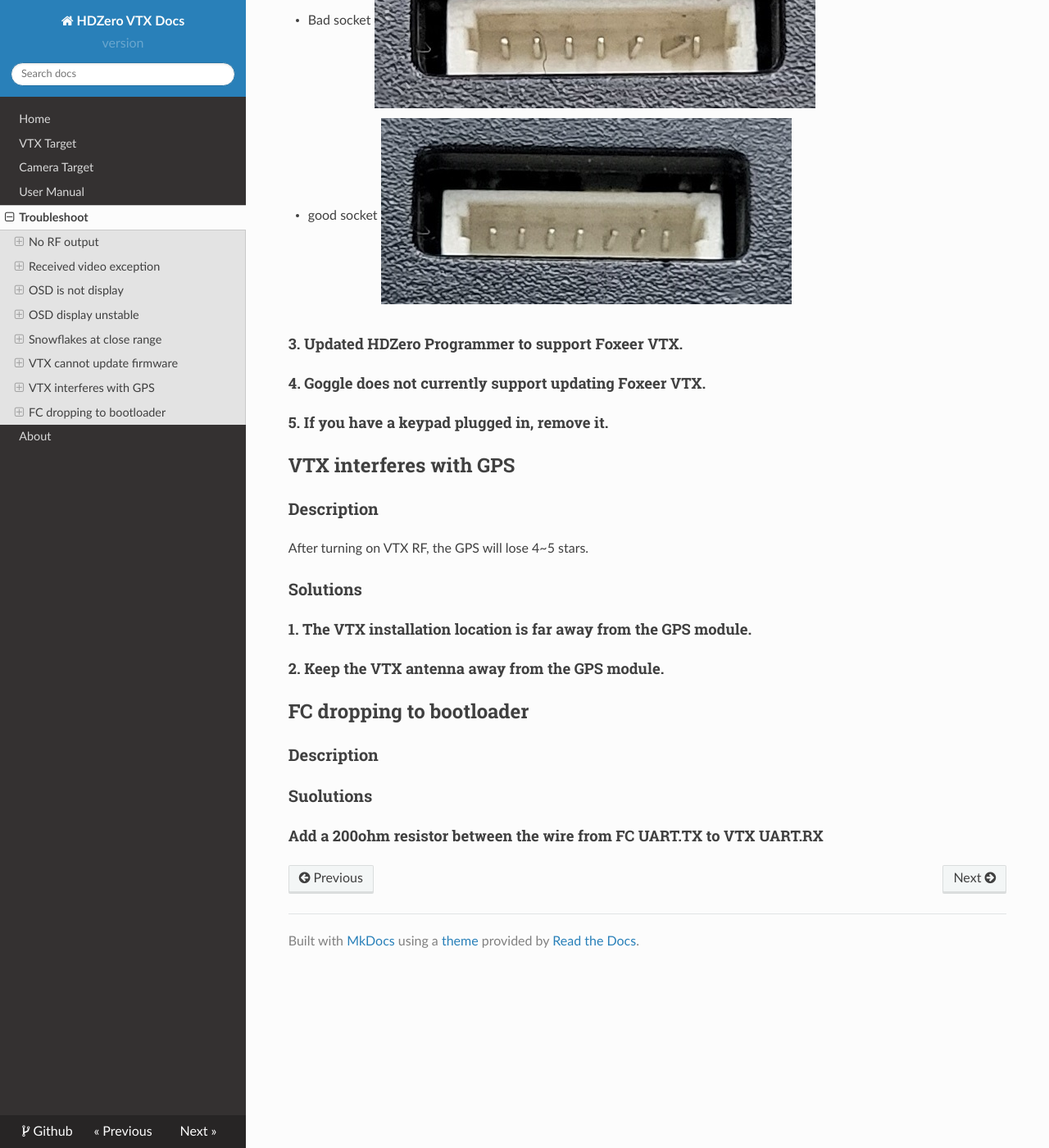
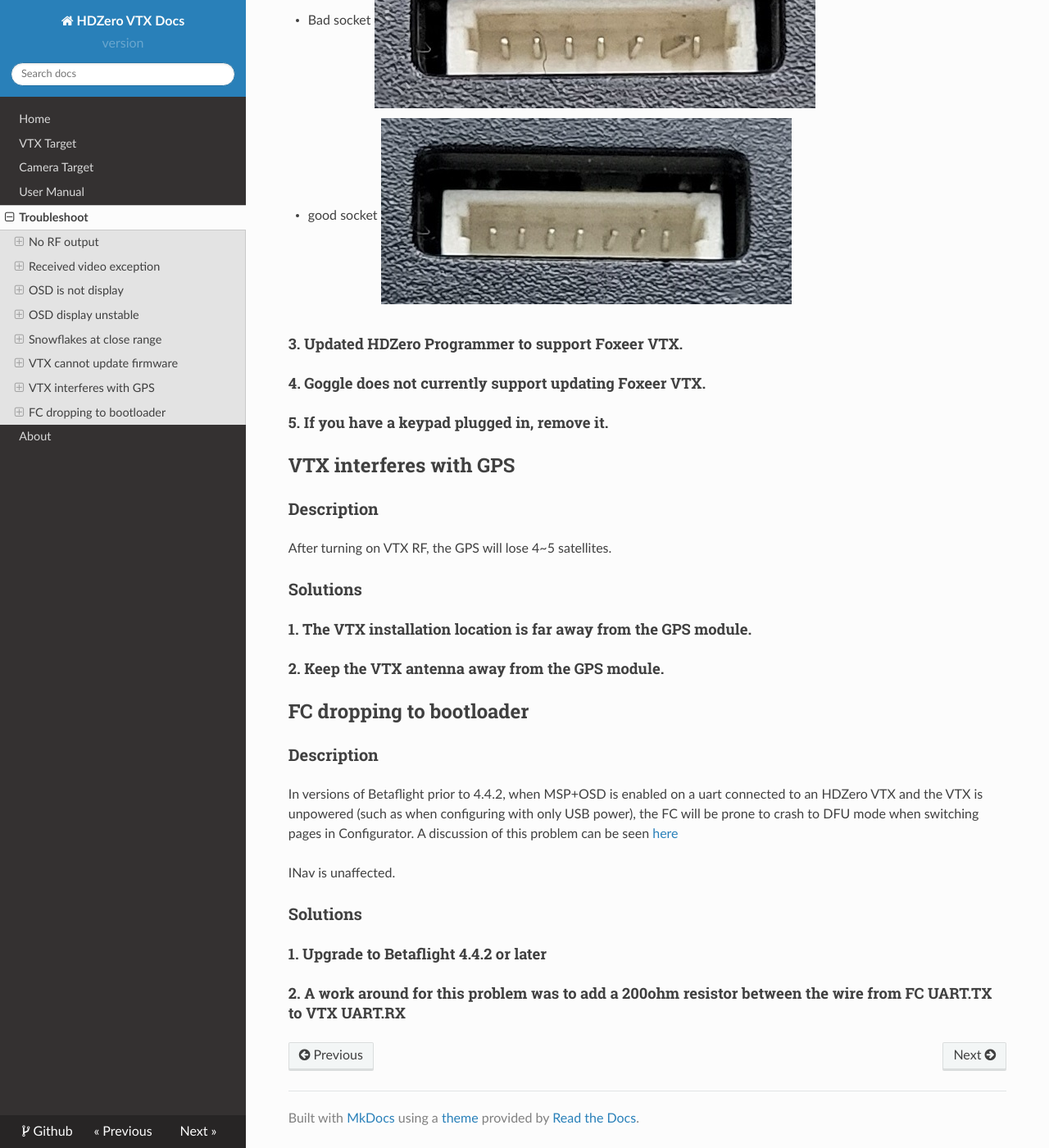
Before and after one commit to hd-zero/hdzero-vtx-docs, an MkDocs documentation site: the page built from docs/vtx_troubleshoot.md, in a window 1280 px wide and 1400 px high, scrolled down 11651 px. Shown: the whole window at 82% size. Built offline with MkDocs 1.6.1, drawn with Linux system fonts in a browser that asks for light colours; nearby versions of some CDN libraries.

Commit message:
Added more info, and corrected sockets table

```diff
--- a/docs/vtx_troubleshoot.md
+++ b/docs/vtx_troubleshoot.md
@@ -242,7 +242,7 @@ Make sure pit mode is off
 
 ### Description
 
-After turning on VTX RF, the GPS will lose 4~5 stars.
+After turning on VTX RF, the GPS will lose 4~5 satellites.
 
 ### Solutions
 
@@ -254,6 +254,13 @@ After turning on VTX RF, the GPS will lose 4~5 stars.
 
 ### Description
 
-### Suolutions
+In versions of Betaflight prior to 4.4.2, when MSP+OSD is enabled on a uart connected to an HDZero VTX and the VTX is unpowered (such as when configuring with only USB power), the FC will be prone to crash to DFU mode when switching pages in Configurator.
+A discussion of this problem can be seen [here](https://github.com/betaflight/betaflight/issues/12723)
 
-#### Add a 200ohm resistor between the wire from FC UART.TX to VTX UART.RX
+INav is unaffected.
+
+### Solutions
+
+#### 1. Upgrade to Betaflight 4.4.2 or later
+
+#### 2. A work around for this problem was to add a 200ohm resistor between the wire from FC UART.TX to VTX UART.RX
```
Also changed, not shown: docs/vtx_targets.md (+2 -2 lines).
